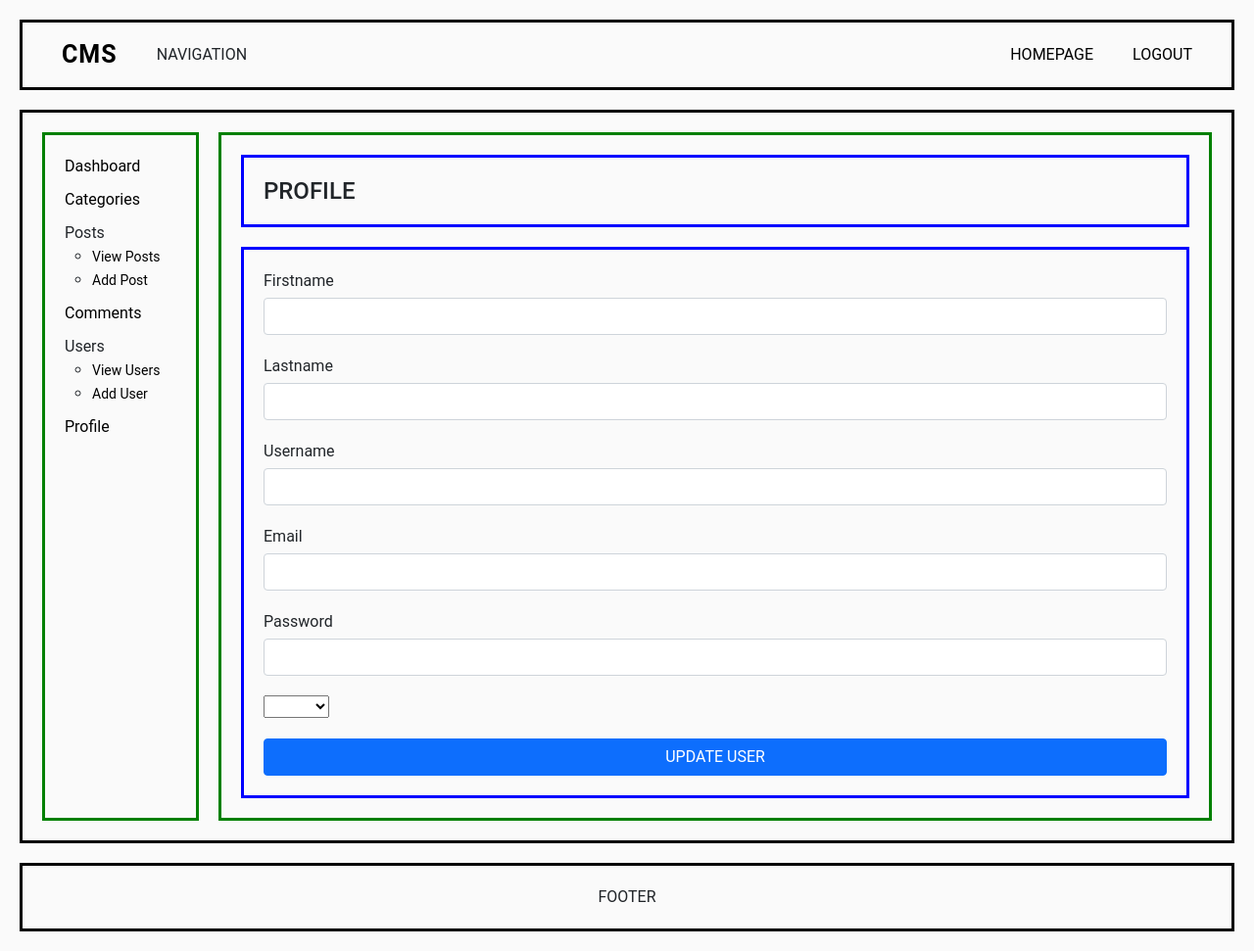
After one commit to touzaelhassan/CMS-USING-PHP-PROCEDURAL, a PHP site: page /admin/profile.php in a window 1280 px wide. The commit adds this page. Shown: the whole page at 98% size. Run offline with PHP 8.4, Linux system fonts and the light colour scheme; data that the repository does not hold is empty.

Commit message:
Creating the profile page

```diff
--- a/admin/includes/sidebar.php
+++ b/admin/includes/sidebar.php
@@ -17,6 +17,6 @@
         <li class="dropdown__item"><a href="users.php?source=create_user">Add User</a></li>
       </ul>
     </li>
-    <li class="sidebar__item"><a class="sidebar__link" href="#">Profile</a></li>
+    <li class="sidebar__item"><a class="sidebar__link" href="profile.php">Profile</a></li>
   </ul>
 </div>
--- /dev/null
+++ b/admin/profile.php
@@ -0,0 +1,65 @@
+  <?php include './includes/head.php' ?>
+
+  <?php
+
+  if (isset($_SESSION['user_id'])) {
+    $user_id = $_SESSION['user_id'];
+    echo $user_id;
+  }
+
+  ?>
+
+  <?php include './includes/header.php' ?>
+
+  <div class="page">
+    <aside class="sidebar">
+      <?php include './includes/sidebar.php' ?>
+    </aside>
+    <div class="dashboard">
+      <div class="dashboard__title">
+        <h4>PROFILE</h4>
+      </div>
+      <div class="dashboard__content">
+
+        <form action="" method="POST" class="user__form" enctype="multipart/form-data">
+          <div class="form-group">
+            <label>Firstname</label>
+            <input type="text" class="form-control" value="<?php echo $user["first_name"]; ?>" name="first_name">
+          </div>
+          <div class="form-group">
+            <label>Lastname</label>
+            <input type="text" class="form-control" value="<?php echo $user["last_name"]; ?>" name="last_name">
+          </div>
+          <div class="form-group">
+            <label>Username</label>
+            <input type="text" class="form-control" value="<?php echo $user["user_name"]; ?>" name="user_name">
+          </div>
+
+          <div class="form-group">
+            <label>Email</label>
+            <input type="email" class="form-control" value="<?php echo $user["user_email"]; ?>" name="user_email">
+          </div>
+          <div class="form-group">
+            <label>Password</label>
+            <input type="password" class="form-control" name="user_password">
+          </div>
+          <div class="form-group">
+            <select name="user_role">
+              <option value="<?php echo $user["user_role"]; ?>"><?php echo $user["user_role"]; ?></option>
+              <?php if ($user["user_role"] === "admin") { ?>
+                <option value="subscriber">subscriber</option>
+              <?php } else { ?>
+                <option value="admin">admin</option>
+              <?php } ?>
+            </select>
+          </div>
+          <input type="submit" class="btn btn-primary px-4" name="update_user" value="UPDATE USER">
+        </form>
+
+      </div>
+    </div>
+  </div>
+
+  <?php include './includes/footer.php' ?>
+
+  <?php include './includes/foot.php' ?>
```
